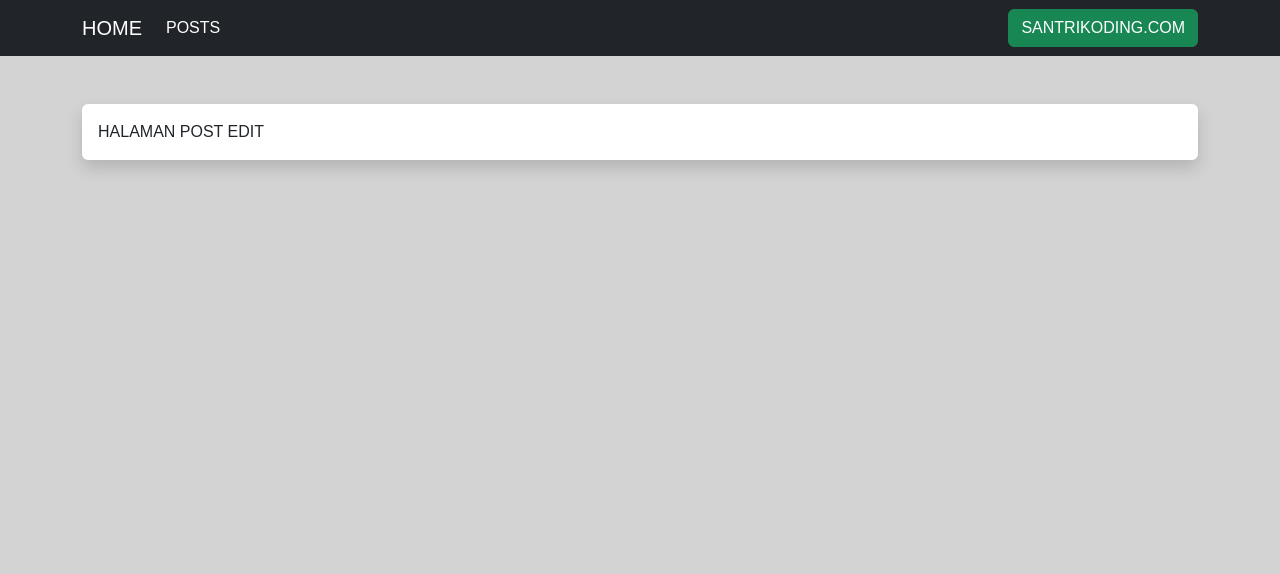
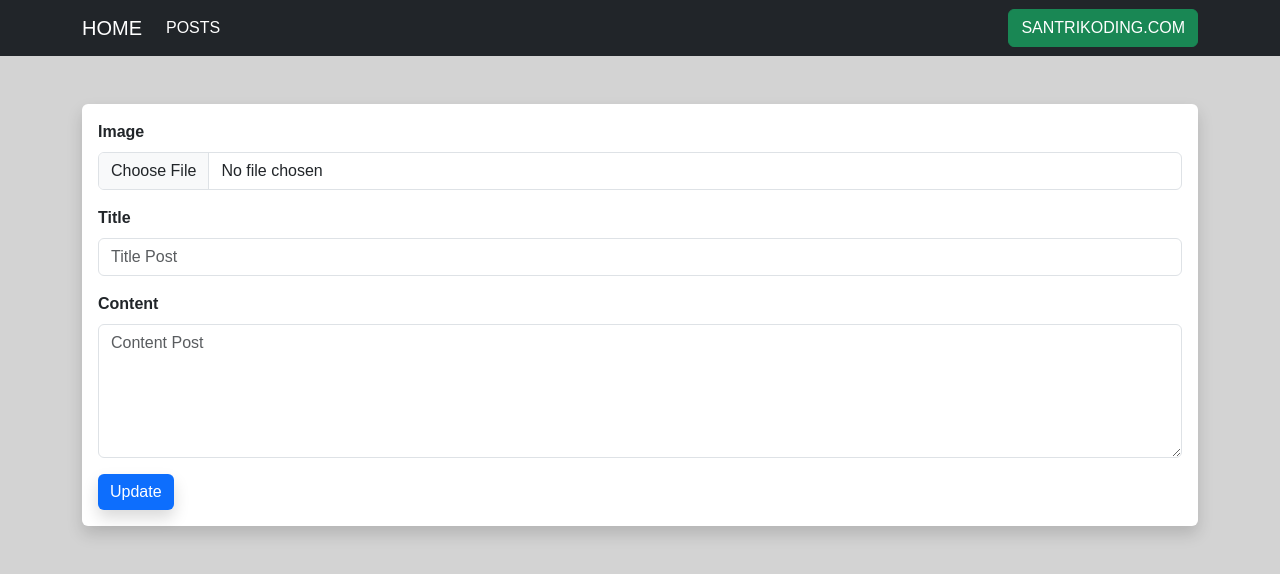
Before and after one commit to fathir578/laravel_crud_fe, a React (Vite) app: page /posts/edit/1 in a window 1280 px wide. Shown: the top 574 px of the page. Built offline with nearby package versions, Linux system fonts and the light colour scheme; no server answers.

Commit message:
add edit and update data in react

```diff
--- a/src/views/posts/edit.jsx
+++ b/src/views/posts/edit.jsx
@@ -1,11 +1,128 @@
+//import useState
+import { useState, useEffect } from 'react';
+
+//import useNavigate
+import { useNavigate, useParams } from 'react-router-dom';
+
+//import API
+import api from '../../api';
+
 export default function PostEdit() {
+
+    //define state
+    const [image, setImage] = useState('');
+    const [title, setTitle] = useState('');
+    const [content, setContent] = useState('');
+
+    //state validation
+    const [errors, setErrors] = useState([]);
+
+    //useNavigate
+    const navigate = useNavigate();
+
+    //destruct ID
+    const { id } = useParams();
+
+    //method fetchDetailPost
+    const fetchDetailPost = async () => {
+
+        //fetch data
+        await api.get(`/api/posts/${id}`)
+            .then(response => {
+
+                //assign to state
+                setTitle(response.data.data.title);
+                setContent(response.data.data.content);
+            })
+    }
+
+    //hook useEffect
+    useEffect(() => {
+
+        //call method "fetchDetailPost"
+        fetchDetailPost();
+
+    }, []);
+
+    //method handle file change
+    const handleFileChange = (e) => {
+        setImage(e.target.files[0]);
+    }
+
+    //method update post
+    const updatePost = async (e) => {
+        e.preventDefault();
+
+        //init FormData
+        const formData = new FormData();
+
+        //append data
+        formData.append('image', image);
+        formData.append('title', title);
+        formData.append('content', content);
+        formData.append('_method', 'PUT')
+
+        //send data with API
+        await api.post(`/api/posts/${id}`, formData)
+            .then(() => {
+
+                //redirect to posts index
+                navigate('/posts');
+
+            })
+            .catch(error => {
+
+                //set errors response to state "errors"
+                setErrors(error.response.data);
+            })
+    }
+
     return (
-        <div className="container mt-5 mb-5">
+        <div className="container mt-5">
             <div className="row">
                 <div className="col-md-12">
                     <div className="card border-0 rounded shadow">
                         <div className="card-body">
-                            HALAMAN POST EDIT
+                            <form onSubmit={updatePost}>
+
+                                <div className="mb-3">
+                                    <label className="form-label fw-bold">Image</label>
+                                    <input type="file" onChange={handleFileChange} className="form-control"/>
+                                    {
+                                        errors.image && (
+                                            <div className="alert alert-danger mt-2">
+                                                {errors.image[0]}
+                                            </div>
+                                        )
+                                    }
+                                </div>
+
+                                <div className="mb-3">
+                                    <label className="form-label fw-bold">Title</label>
+                                    <input type="text" className="form-control" value={title} onChange={(e) => setTitle(e.target.value)} placeholder="Title Post"/>
+                                    {
+                                        errors.title && (
+                                            <div className="alert alert-danger mt-2">
+                                                {errors.title[0]}
+                                            </div>
+                                        )
+                                    }
+                                </div>
+
+                                <div className="mb-3">
+                                    <label className="form-label fw-bold">Content</label>
+                                    <textarea className="form-control" value={content} onChange={(e) => setContent(e.target.value)} rows="5" placeholder="Content Post"></textarea>
+                                    {
+                                        errors.content && (
+                                            <div className="alert alert-danger mt-2">
+                                                {errors.content[0]}
+                                            </div>
+                                        )
+                                    }
+                                </div>
+
+                                <button type="submit" className="btn btn-md btn-primary rounded-sm shadow border-0">Update</button>
+                            </form>
                         </div>
                     </div>
                 </div>
```
